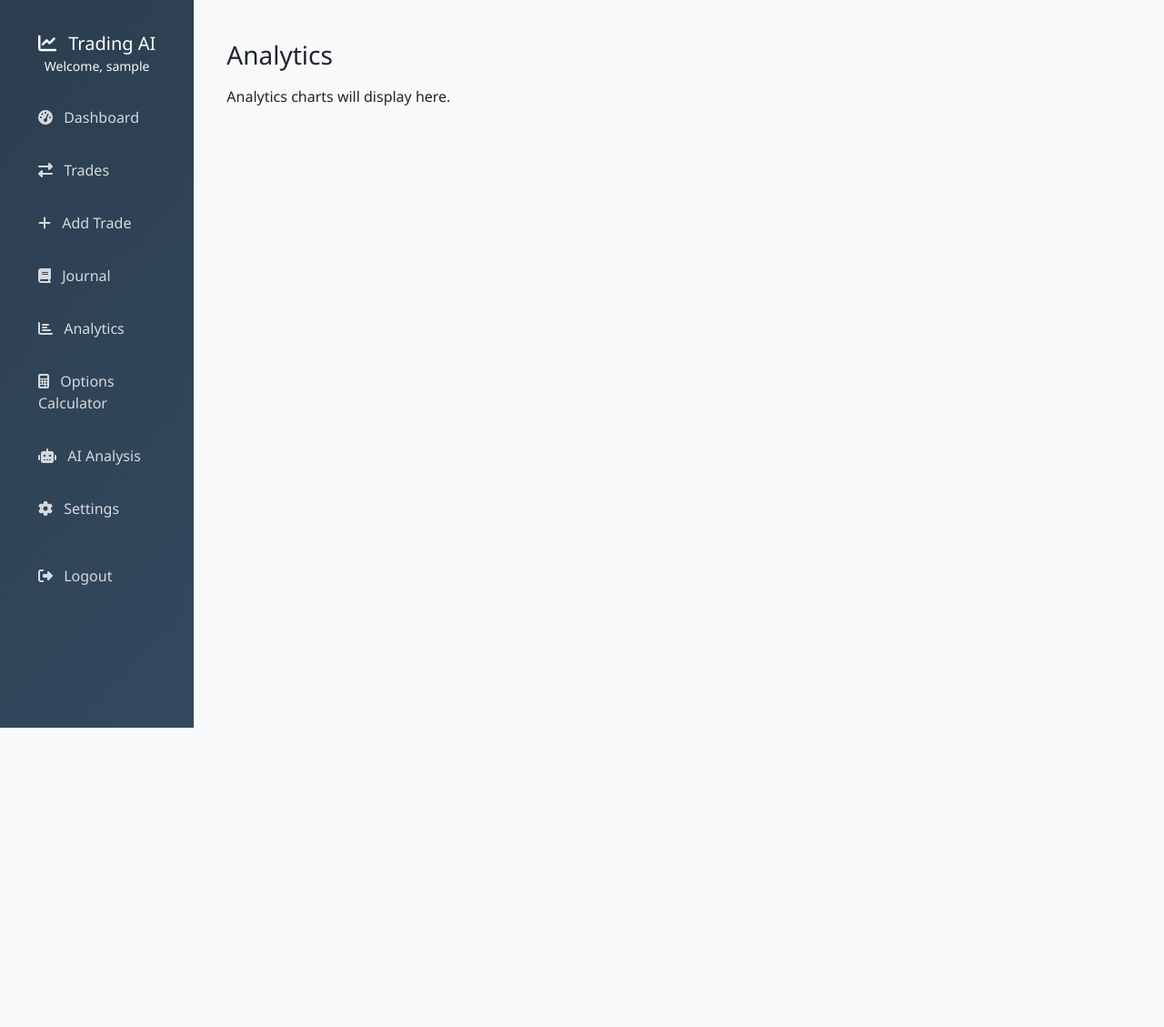
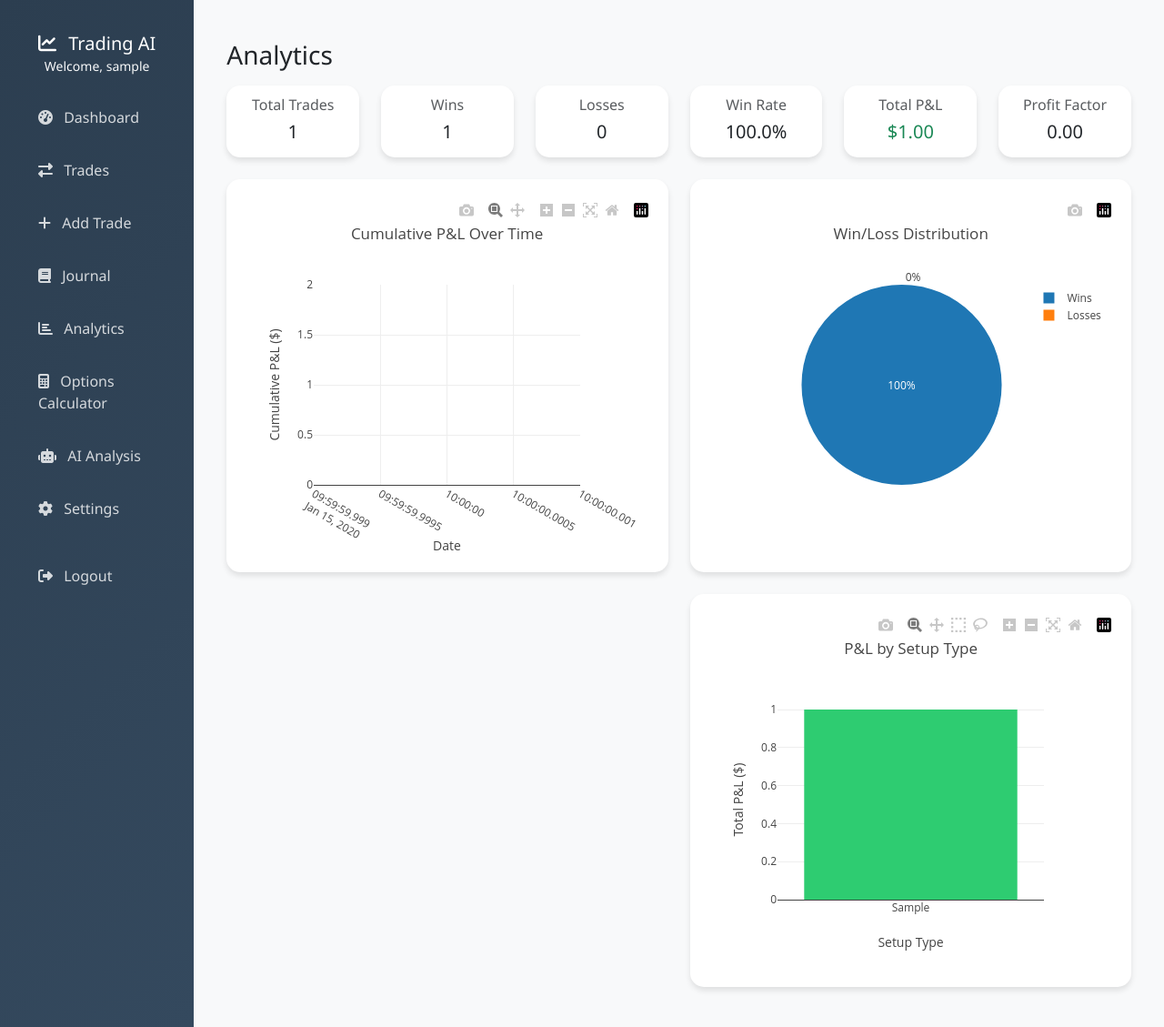
Before and after one commit to Artbeatcap/trading-app-troubleshoot, a Flask app: page /analytics in a window 1280 px wide. Shown: the whole page at 91% size. Before the commit the page ends 800 px from the top, so only its background shows below. Run offline with Flask 3, Linux system fonts and the light colour scheme; a user stored in the database is signed in; tables that the repository leaves empty hold one stand-in row (values such as "Sample post"); some libraries are stand-ins or nearby versions.

Commit message:
Enhance analytics page with Plotly charts

```diff
--- a/templates/analytics.html
+++ b/templates/analytics.html
@@ -1,12 +1,101 @@
 {% extends "base.html" %}
 {% block title %}Analytics - AI Trading Analysis{% endblock %}
+
 {% block content %}
 <div class="container py-4">
-  <h1 class="h3 mb-3">Analytics</h1>
-  {% if no_data %}
-    <p class="text-muted">No analytics data available.</p>
-  {% else %}
-    <p>Analytics charts will display here.</p>
-  {% endif %}
+    <h1 class="h3 mb-3">Analytics</h1>
+
+    {% if no_data %}
+        <p class="text-muted">No analytics data available.</p>
+    {% else %}
+        <!-- Summary Statistics -->
+        <div class="row g-4 mb-4">
+            <div class="col-md-2">
+                <div class="card h-100">
+                    <div class="card-body text-center">
+                        <h6 class="card-subtitle mb-2 text-muted">Total Trades</h6>
+                        <h5 class="card-title mb-0">{{ stats.total_trades }}</h5>
+                    </div>
+                </div>
+            </div>
+            <div class="col-md-2">
+                <div class="card h-100">
+                    <div class="card-body text-center">
+                        <h6 class="card-subtitle mb-2 text-muted">Wins</h6>
+                        <h5 class="card-title mb-0">{{ stats.winning_trades }}</h5>
+                    </div>
+                </div>
+            </div>
+            <div class="col-md-2">
+                <div class="card h-100">
+                    <div class="card-body text-center">
+                        <h6 class="card-subtitle mb-2 text-muted">Losses</h6>
+                        <h5 class="card-title mb-0">{{ stats.losing_trades }}</h5>
+                    </div>
+                </div>
+            </div>
+            <div class="col-md-2">
+                <div class="card h-100">
+                    <div class="card-body text-center">
+                        <h6 class="card-subtitle mb-2 text-muted">Win Rate</h6>
+                        <h5 class="card-title mb-0">{{ "%.1f"|format(stats.win_rate) }}%</h5>
+                    </div>
+                </div>
+            </div>
+            <div class="col-md-2">
+                <div class="card h-100">
+                    <div class="card-body text-center">
+                        <h6 class="card-subtitle mb-2 text-muted">Total P&L</h6>
+                        <h5 class="card-title mb-0 {% if stats.total_pnl > 0 %}text-success{% elif stats.total_pnl < 0 %}text-danger{% endif %}">
+                            ${{ "%.2f"|format(stats.total_pnl) }}
+                        </h5>
+                    </div>
+                </div>
+            </div>
+            <div class="col-md-2">
+                <div class="card h-100">
+                    <div class="card-body text-center">
+                        <h6 class="card-subtitle mb-2 text-muted">Profit Factor</h6>
+                        <h5 class="card-title mb-0">{{ "%.2f"|format(stats.profit_factor) }}</h5>
+                    </div>
+                </div>
+            </div>
+        </div>
+
+        <!-- Charts -->
+        <div class="row g-4">
+            <div class="col-lg-6">
+                <div class="card">
+                    <div class="card-body">
+                        <div id="pnl_over_time"></div>
+                    </div>
+                </div>
+            </div>
+            <div class="col-lg-6">
+                <div class="card mb-4">
+                    <div class="card-body">
+                        <div id="win_loss_pie"></div>
+                    </div>
+                </div>
+                <div class="card">
+                    <div class="card-body">
+                        <div id="setup_performance"></div>
+                    </div>
+                </div>
+            </div>
+        </div>
+    {% endif %}
 </div>
 {% endblock %}
+
+{% block scripts %}
+{{ super() }}
+{% if charts_json %}
+<script>
+    const charts = {{ charts_json | safe }};
+    Plotly.newPlot('pnl_over_time', charts.pnl_over_time.data, charts.pnl_over_time.layout, {responsive: true});
+    Plotly.newPlot('win_loss_pie', charts.win_loss_pie.data, charts.win_loss_pie.layout, {responsive: true});
+    Plotly.newPlot('setup_performance', charts.setup_performance.data, charts.setup_performance.layout, {responsive: true});
+</script>
+{% endif %}
+{% endblock %}
```
